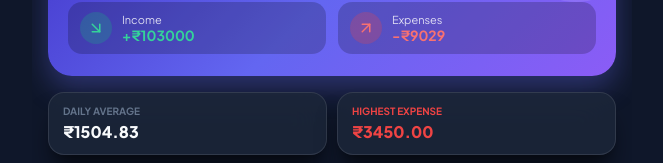
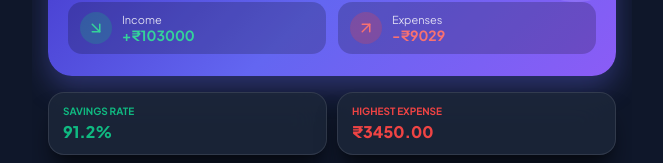
Before and after one commit to KUMAR-VSK/Expence-Tracker, a React (Vite) app in the folder web/: page / in a window 1280 px wide. Shown: the part 218-381 px from the top of the page, without its empty margins (308-971 px from the left). Built offline with nearby package versions, Linux system fonts and the light colour scheme.

Commit message:
feat: replace Daily Average with Savings Rate on Dashboard

```diff
--- a/web/src/components/DashboardView.tsx
+++ b/web/src/components/DashboardView.tsx
@@ -47,9 +47,6 @@ export const DashboardView: React.FC<DashboardViewProps> = ({
   const highestExpense = expenses
     .filter(e => e.type === 'EXPENSE')
     .reduce((max, e) => e.amount > max ? e.amount : max, 0);
-
-  const currentDay = now.getDate();
-  const avgDaily = currentDay > 0 ? totalExpense / currentDay : 0;
 
   const recentExpenses = expenses.slice(0, 5);
 
@@ -112,9 +109,9 @@ export const DashboardView: React.FC<DashboardViewProps> = ({
       {/* 2x2 Stat Cards Grid (Matching Native APK) */}
       <div style={{ display: 'grid', gridTemplateColumns: '1fr 1fr', gap: 10 }}>
         <div className="glass-card" style={{ padding: '12px 14px', borderRadius: 16 }}>
-          <div style={{ fontSize: 10, fontWeight: 700, color: 'var(--text-muted)', textTransform: 'uppercase' }}>Daily Average</div>
-          <div style={{ fontSize: 16, fontWeight: 800, color: 'var(--text-primary)', marginTop: 4 }}>
-            {currency}{avgDaily.toFixed(2)}
+          <div style={{ fontSize: 10, fontWeight: 700, color: '#10B981', textTransform: 'uppercase' }}>Savings Rate</div>
+          <div style={{ fontSize: 16, fontWeight: 800, color: '#10B981', marginTop: 4 }}>
+            {totalIncome > 0 ? ((totalIncome - totalExpense) / totalIncome * 100).toFixed(1) : 0}%
           </div>
         </div>
 
```
